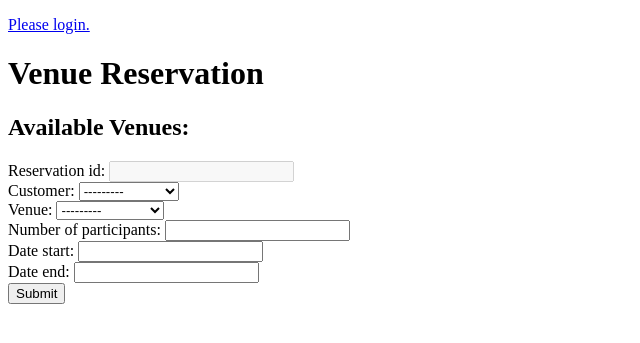
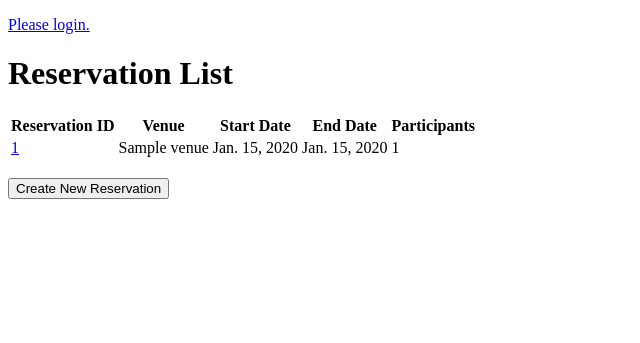
Before and after one commit to NxKuma/StatesSpaces_6QL, a Django app: template stateSpaces/templates/reservations/reservation_list.html in a window 1280 px wide. Shown: the part 34-377 px from the top of the page, without its empty margins (0-640 px from the left). Run offline with Django 4.2, Linux system fonts and the light colour scheme; the template is opened without the code that fills it: values that come from a table or form of the project are taken from there, others are empty; tables that the repository leaves empty hold one stand-in row (values such as "Sample post").

Commit message:
Updated Templates

```diff
--- a/stateSpaces/templates/reservations/reservation_create.html
+++ b/stateSpaces/templates/reservations/reservation_create.html
@@ -8,6 +8,7 @@
         <form method="POST">
             {% csrf_token %}
             {{ form.as_div }}
+            <br>
             <button>Submit</button>
         </form>
 {% endblock %}
--- a/stateSpaces/templates/reservations/reservation_list.html
+++ b/stateSpaces/templates/reservations/reservation_list.html
@@ -1,13 +1,42 @@
 {% extends 'base.html' %}
 
-{% block title %}Venue Reservation{% endblock %}
+{% block title %}Your Reservations{% endblock %}
+
+{% block page_heading %}Reservation List{% endblock %}
 
 {% block content %}
-    <h1>Venue Reservation</h1>
-        <h2>Available Venues:</h2>
-        <form method="POST">
-            {% csrf_token %}
-            {{ form.as_div }}
-            <button>Submit</button>
-        </form>
+<div class="reservation-list">
+    <table>
+        <thead>
+            <tr>
+                <th>Reservation ID</th>
+                <th>Venue</th>
+                <th>Start Date</th>
+                <th>End Date</th>
+                <th>Participants</th>
+            </tr>
+        </thead>
+        <tbody>
+            {% for reservation in object_list %}
+            <tr>
+                <td>
+                    <a href="{% url 'reservation:detail' pk=reservation.reservation_id %}">
+                        {{ reservation.reservation_id }}
+                    </a>
+                </td>                <td>{{ reservation.venue }}</td>
+                <td>{{ reservation.date_start }}</td>
+                <td>{{ reservation.date_end }}</td>
+                <td>{{ reservation.number_of_participants }}</td>
+            </tr>
+            {% empty %}
+            <tr>
+                <td colspan="5">You have no reservations.</td>
+            </tr>
+            {% endfor %}
+        </tbody>
+    </table>
+</div>
+<br>
+<a href="{% url 'reservation:create' %}" class="btn btn-success"><button>Create New Reservation</button></a>
+
 {% endblock %}
```
Also changed, not shown: stateSpaces/templates/homepage/homepage.html (+3 -4 lines), stateSpaces/templates/reservations/reservation_detail.html (added, +39 -0 lines).
